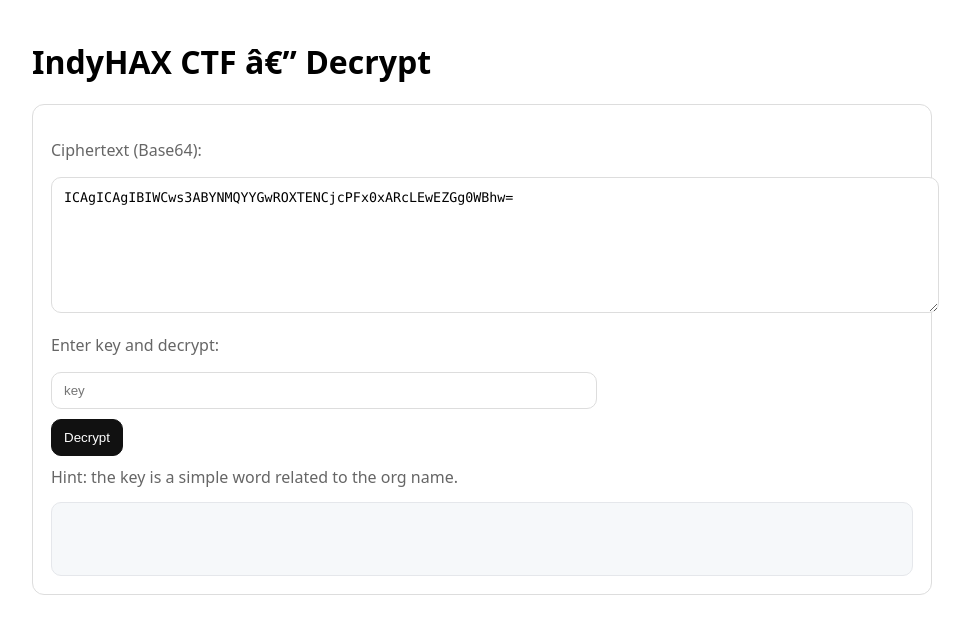
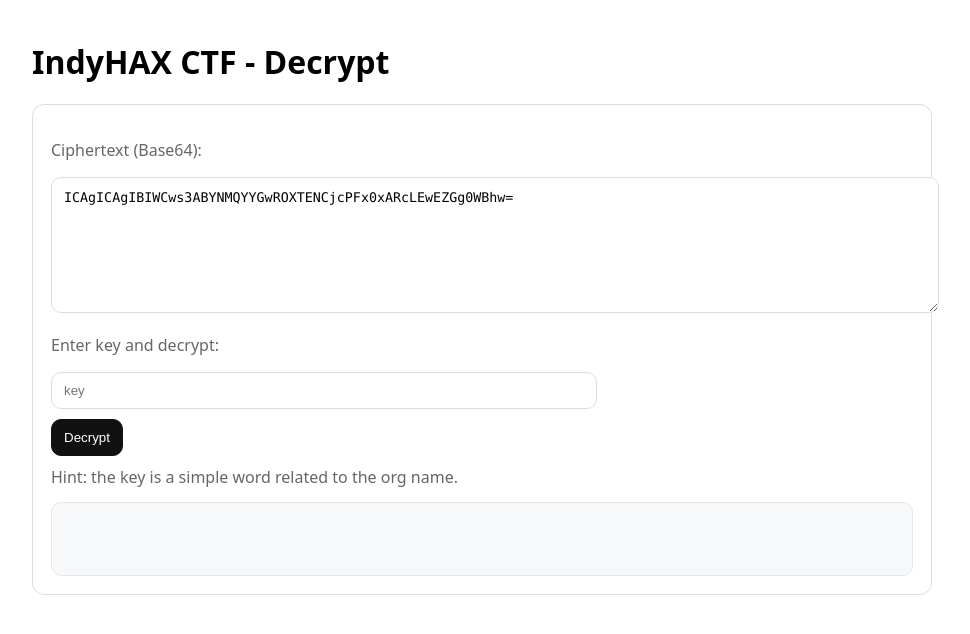
Before and after one commit to indyhax/indyhax-decrypt, a plain HTML site: page index.html in a window 1280 px wide. Shown: the whole page, without its empty margins (158-1128 px from the left). Drawn offline with Linux system fonts and the light colour scheme.

Commit message:
Sanitize encoding artifacts / remove dashes

```diff
--- a/index.html
+++ b/index.html
@@ -15,7 +15,7 @@
   </style>
 </head>
 <body>
-  <h1>IndyHAX CTF â€” Decrypt</h1>
+  <h1>IndyHAX CTF - Decrypt</h1>
   <div class="card">
     <p class="muted">Ciphertext (Base64):</p>
     <textarea id="ct" readonly>ICAgICAgIBIWCws3ABYNMQYYGwROXTENCjcPFx0xARcLEwEZGg0WBhw=</textarea>
```
